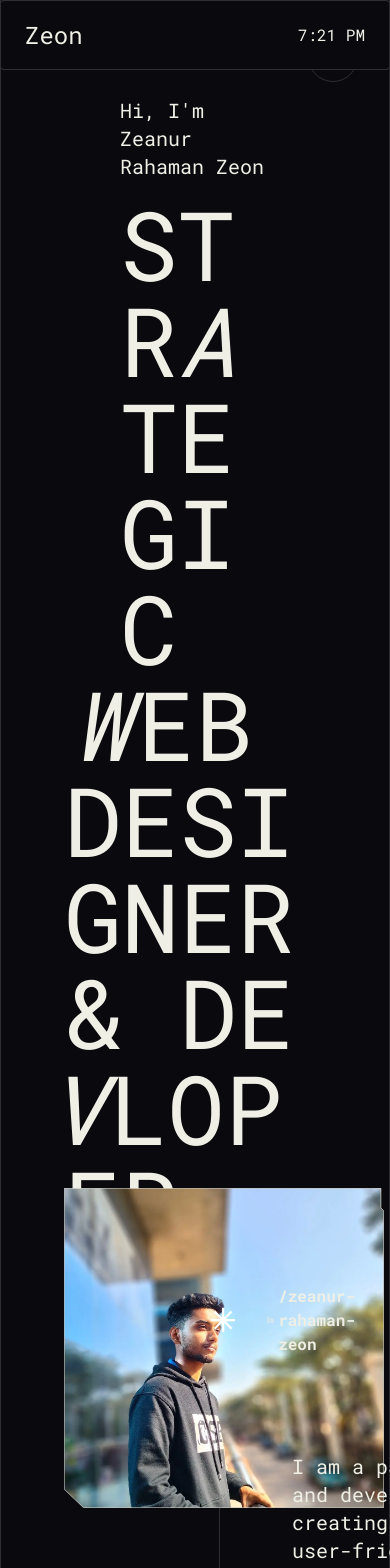
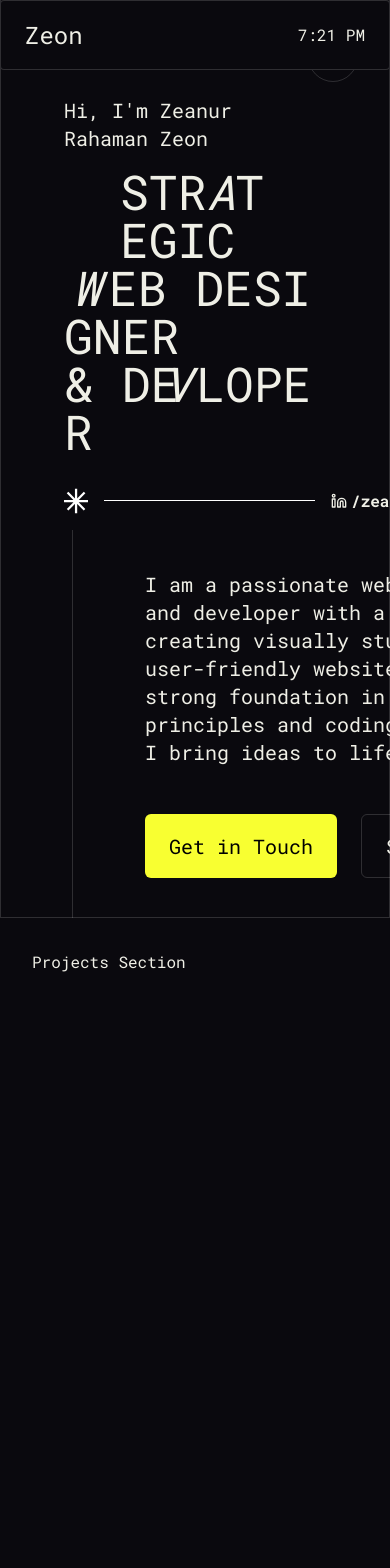
Before and after one commit to md-zeon/zeanurrahamanzeon, a Next.js app: page / in a window 390 px wide. Shown: the top 1568 px of the page. Built offline with nearby package versions, Linux system fonts and the light colour scheme.

Commit message:
Refactor Hero component layout for improved responsiveness and styling

```diff
--- a/components/sections/Hero.tsx
+++ b/components/sections/Hero.tsx
@@ -96,20 +96,20 @@ const Hero = () => {
     return (
         <section id="hero" className="relative min-h-screen pt-24 mb-8 px-16 max-w-[1440px] mx-auto font-mono z-10 overflow-hidden">
             <div className="hero-content-up">
-                <div className="px-14 flex flex-col lg:flex-row gap-4 justify-center items-end">
-                    <p className="max-lg:self-center text-xl hero-name">Hi, I&apos;m <span className="name">Zeanur Rahaman Zeon</span></p>
-                    <h1 className="uppercase text-8xl font-primary font-medium hero-header-1 opacity-0">Str<em>a</em>tegic</h1>
+                <div className="flex flex-col lg:flex-row gap-4 justify-center items-end">
+                    <p className="max-lg:self-center text-xl hero-name sm:px-14">Hi, I&apos;m <span className="name">Zeanur Rahaman Zeon</span></p>
+                    <h1 className="px-14 uppercase text-5xl sm:text-6xl md:text-7xl lg:text-8xl font-primary font-medium hero-header-1 opacity-0">Str<em>a</em>tegic</h1>
                 </div>
                 <div className="flex justify-center items-end">
-                    <h1 className="uppercase text-8xl font-primary font-medium hero-header-2 opacity-0"><em className="mr-2">W</em>eb Designer</h1>
+                    <h1 className="uppercase text-5xl sm:text-6xl md:text-7xl lg:text-8xl font-primary font-medium hero-header-2 opacity-0"><em className="mr-2">W</em>eb Designer</h1>
                 </div>
                 <div className="flex justify-end items-end">
-                    <h1 className="uppercase text-8xl font-primary font-medium hero-header-3 opacity-0">& De<em className="mr-1 -ml-4">v</em>loper</h1>
+                    <h1 className="uppercase text-5xl sm:text-6xl md:text-7xl lg:text-8xl font-primary font-medium hero-header-3 opacity-0">& De<em className="mr-1 -ml-4">v</em>loper</h1>
                 </div>
             </div>
-            <div className="hero-content-bottom grid grid-cols-2 gap-8">
+            <div className="hero-content-bottom grid lg:grid-cols-2 gap-8">
                 {/* Left Photo */}
-                <div className="relative -top-16 overflow-hidden w-fit h-fit hero-photo pb-10 opacity-0">
+                <div className="relative -top-16 overflow-hidden w-fit h-fit hero-photo pb-10 opacity-0 max-lg:hidden">
                     <FramedMedia isVideo={false} src="/images/zeon.webp" className="z-10" alt="Zeanur Rahaman Zeon" />
                 </div>
                 {/* Right Content */}
@@ -124,7 +124,7 @@ const Hero = () => {
                     <div className="grow flex gap-8 hero-content-bottom-main h_full opacity-0">
                         <Separator className="mt-4 ml-2" orientation="vertical" />
                         {/* Content */}
-                        <div className="py-20 pl-10 space-y-12">
+                        <div className="py-10 md:py-20 pl-10 md:pl-20 space-y-12">
                             <p className="mt-4 text-xl hero-content-description opacity-0 translate-y-12">
                                 I am a passionate web designer and developer with a knack for creating visually stunning and user-friendly websites. With a strong foundation in both design principles and coding languages, I bring ideas to life on the web.
                             </p>
```
